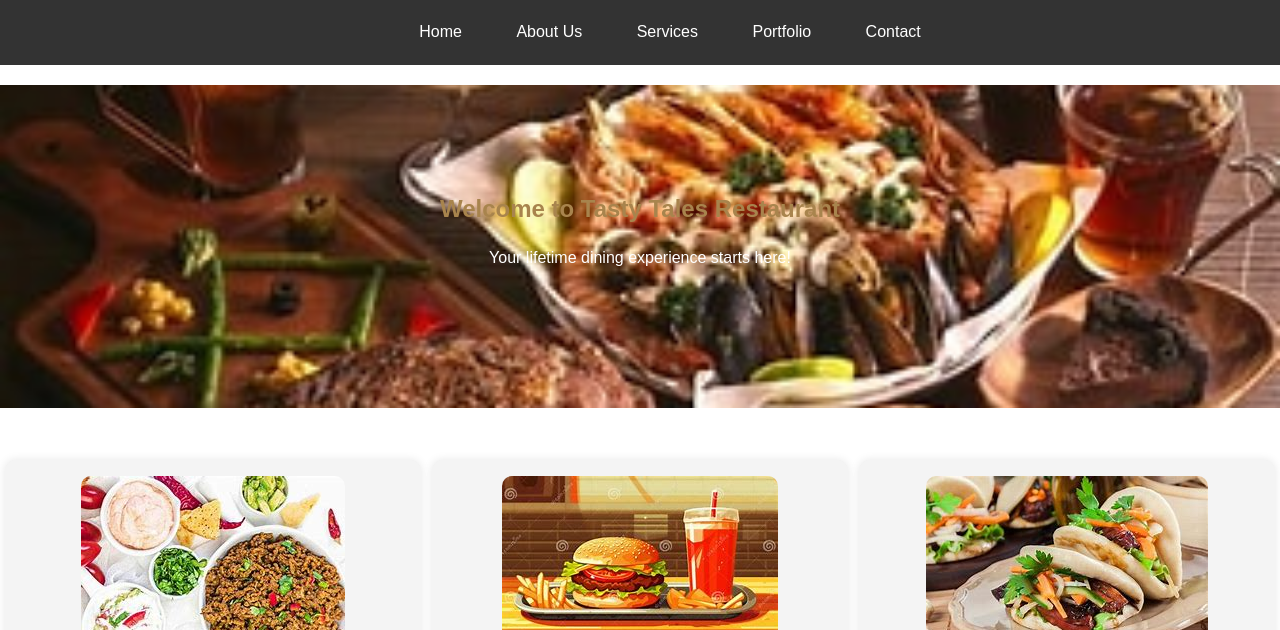
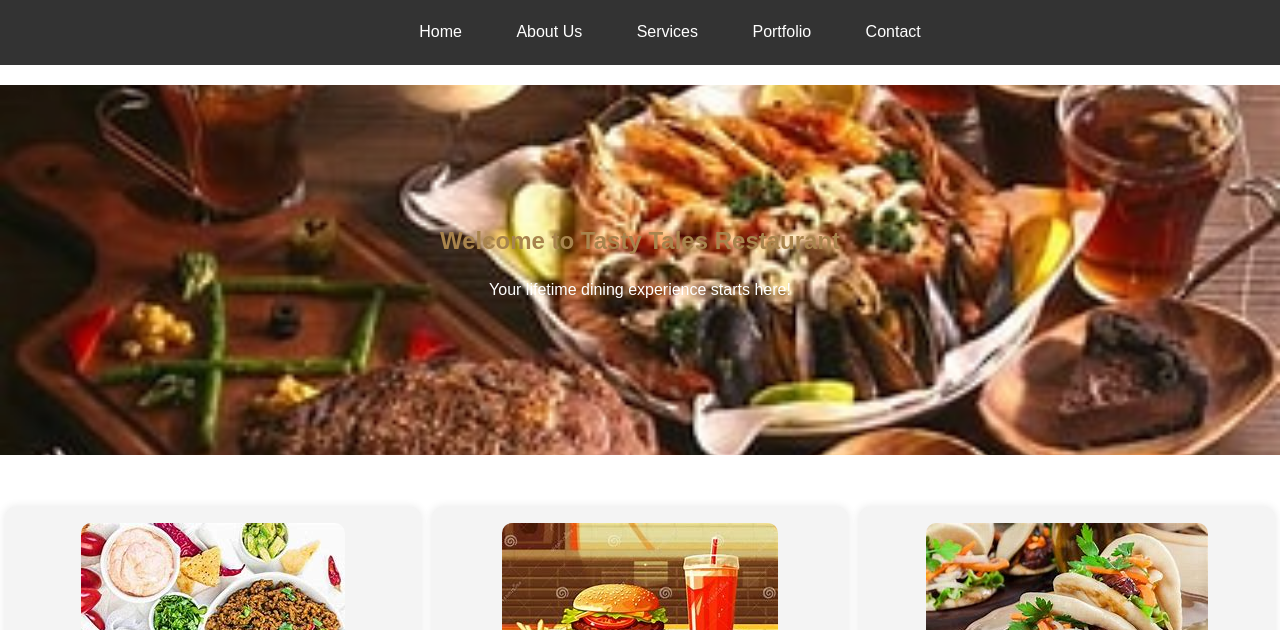
Before and after one commit to RelebohileMosoatsi/Tasty-Tales, a plain HTML site: page blog.html in a window 1280 px wide. Shown: the part 170-800 px from the top of the page. Drawn offline with Linux system fonts and the light colour scheme.

Commit message:
Update blog.html

```diff
--- a/blog.html
+++ b/blog.html
@@ -52,12 +52,11 @@
         .hero {
             background: url('images/menu2.jpeg') no-repeat center center/cover;
             color: #fff;
-            height: 300px;
+            height: 330px;
             display: flex;
             justify-content: center;
             align-items: center;
             text-align: center;
-            padding-top:3px;
         }
         .hero h1 {
             margin: 0;
```
